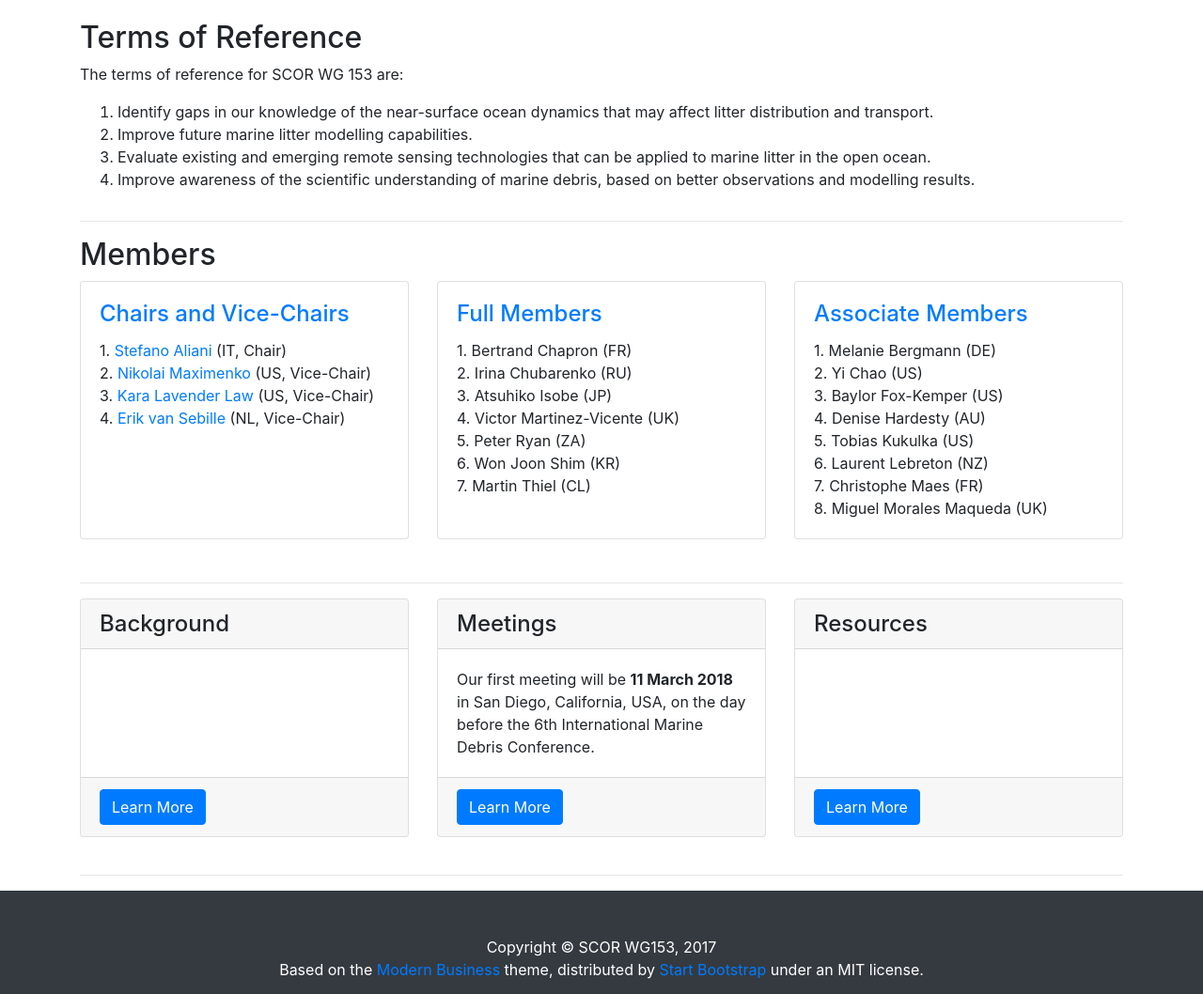
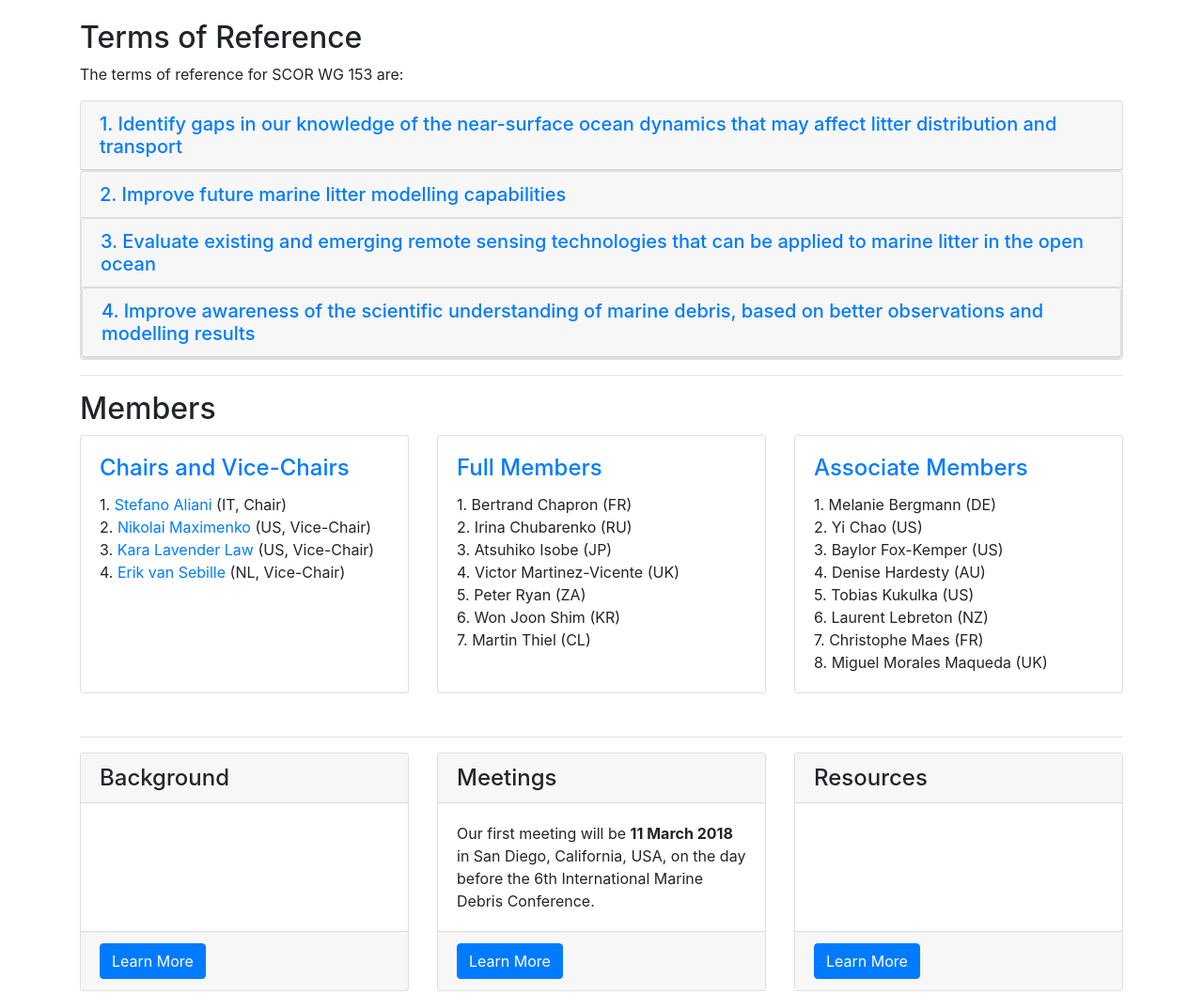
Before and after one commit to SCOR-FLOTSAM/website, a website: page index.html in a window 1280 px wide. Shown: the part 747-1805 px from the top of the page at 94% size. Drawn offline with Linux system fonts and the light colour scheme.

Commit message:
Changing ToRs to accordion list

```diff
--- a/index.html
+++ b/index.html
@@ -95,13 +95,53 @@
         <div class="col">
           <h2>Terms of Reference</h2>
           <p>The terms of reference for SCOR WG 153 are:</p>
-          <ol>
-            <li>Identify gaps in our knowledge of the near-surface ocean dynamics that may affect litter distribution and transport.</li>
-            <li>Improve future marine litter modelling capabilities.</li>
-            <li>Evaluate existing and emerging remote sensing technologies that can be applied to marine litter in the open ocean.</li>
-            <li>Improve awareness of the scientific understanding of marine debris, based on better observations and modelling results.</li>
-          </ol>
-          <p></p>
+          <div class="mb-4" id="accordion" role="tablist" aria-multiselectable="true">
+            <div class="card">
+              <div class="card-header" role="tab" id="headingOne">
+                <h5 class="mb-0">
+                  <a class="collapsed" data-toggle="collapse" data-parent="#accordion" href="#collapseOne" aria-expanded="false" aria-controls="collapseOne">1. Identify gaps in our knowledge of the near-surface ocean dynamics that may affect litter distribution and transport</a>
+                </h5>
+              </div>
+              <div id="collapseOne" class="collapse" role="tabpanel" aria-labelledby="headingOne">
+                <div class="card-body">
+                  Gaps that will be explored will include, but not be limited to, improved mixed layer parameterizations and refined vertical and time resolution of ocean circulation models, inclusion of high-frequency processes and their non-linear interactions (Stokes drift, inertial oscillations, and diurnal cycle in the upper-ocean stratification). The WG will address the absence of data on critical parameters (e.g., fluxes) that are needed to support next-generation models, as well as the shortage in observations of surface currents (remote or in situ) that could help calibrate/validate models. We will also discuss marine litter parameters that can characterize non-homogenous distribution and behaviour, floating lifetime, settling, fragmentation, degradation, and ingestion by marine life that can increase the power of debris drift modelling. The results of WG discussions will be presented in a synthetic paper in an open-access, peer-reviewed journal publication.
+                </div>
+              </div>
+            </div>
+            <div class="card">
+              <div class="card-header" role="tab" id="headingTwo">
+                <h5 class="mb-0">
+                  <a class="collapsed" data-toggle="collapse" data-parent="#accordion" href="#collapseTwo" aria-expanded="false" aria-controls="collapseTwo">2. Improve future marine litter modelling capabilities</a>
+                </h5>
+              </div>
+              <div id="collapseTwo" class="collapse" role="tabpanel" aria-labelledby="headingTwo">
+                <div class="card-body">
+                  The group will select a set of software and computing platforms (e.g., Python, R, Matlab, Ferret etc.) and models (MITgcm, MOM, POM, NEMO, ROMS, etc.) in order to identify a platform to lead the development of new tracking tools, taking into account the very rapid development of ultra-fine-resolution global ocean hydrodynamics simulations (which will reach 1/60o global resolution within the foreseeable future). The group will then agree on a common set of model metrics and diagnostics required to evaluate model performance, as well as a reference database from the observations. Platform leaders will be responsible for writing the code, which will be tested against a common model. Open-source scripts and codes will be made available to the ocean science community.
+              </div>
+            </div>
+            <div class="card">
+              <div class="card-header" role="tab" id="headingThree">
+                <h5 class="mb-0">
+                  <a class="collapsed" data-toggle="collapse" data-parent="#accordion" href="#collapseThree" aria-expanded="false" aria-controls="collapseThree">3. Evaluate existing and emerging remote sensing technologies that can be applied to marine litter in the open ocean</a>
+                </h5>
+              </div>
+              <div id="collapseThree" class="collapse" role="tabpanel" aria-labelledby="headingThree">
+                <div class="card-body">
+                  The working group will identify parameters important for understanding and modeling of the dynamics of marine litter that can be derived from variables measured by present satellite missions and from emerging remote sensing technologies. Inter-calibration of remote and in situ observations will be discussed in the context of a consolidated marine debris observing system.
+              </div>
+            </div>
+            <div class="card">
+              <div class="card-header" role="tab" id="headingFour">
+                <h5 class="mb-0">
+                  <a class="collapsed" data-toggle="collapse" data-parent="#accordion" href="#collapseFour" aria-expanded="false" aria-controls="collapseThree">4. Improve awareness of the scientific understanding of marine debris, based on better observations and modelling results</a>
+                </h5>
+              </div>
+              <div id="collapseFour" class="collapse" role="tabpanel" aria-labelledby="headingFour">
+                <div class="card-body">
+                  The working group will aim to advance awareness on the topic through open sessions at scientific meetings and through the WG webpage. Open access scientific papers will be delivered as well as outreach actions through the media.
+                </div>
+            </div>
+          </div>
         </div>
       </div>
       <!-- /.row -->
```
